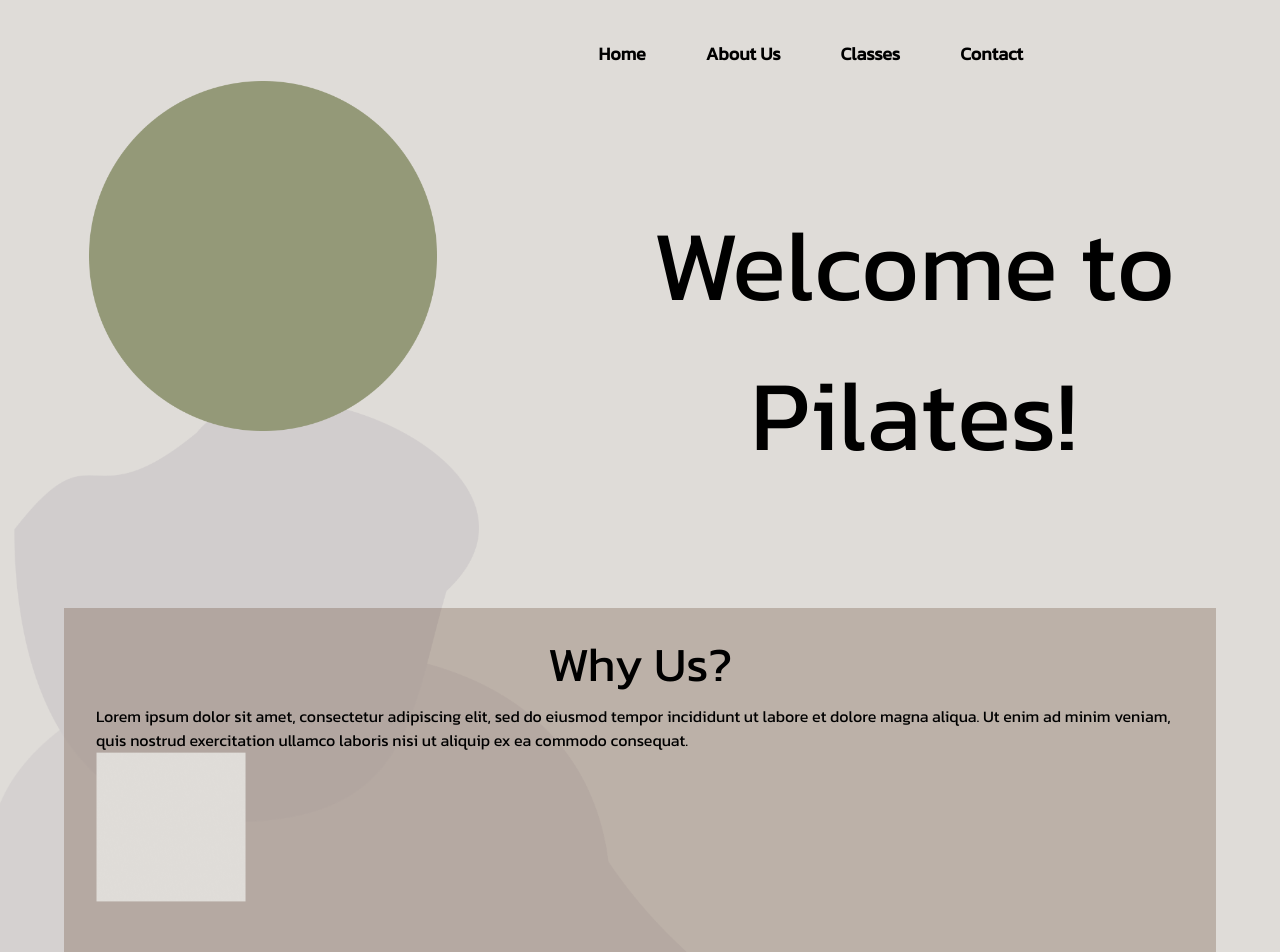
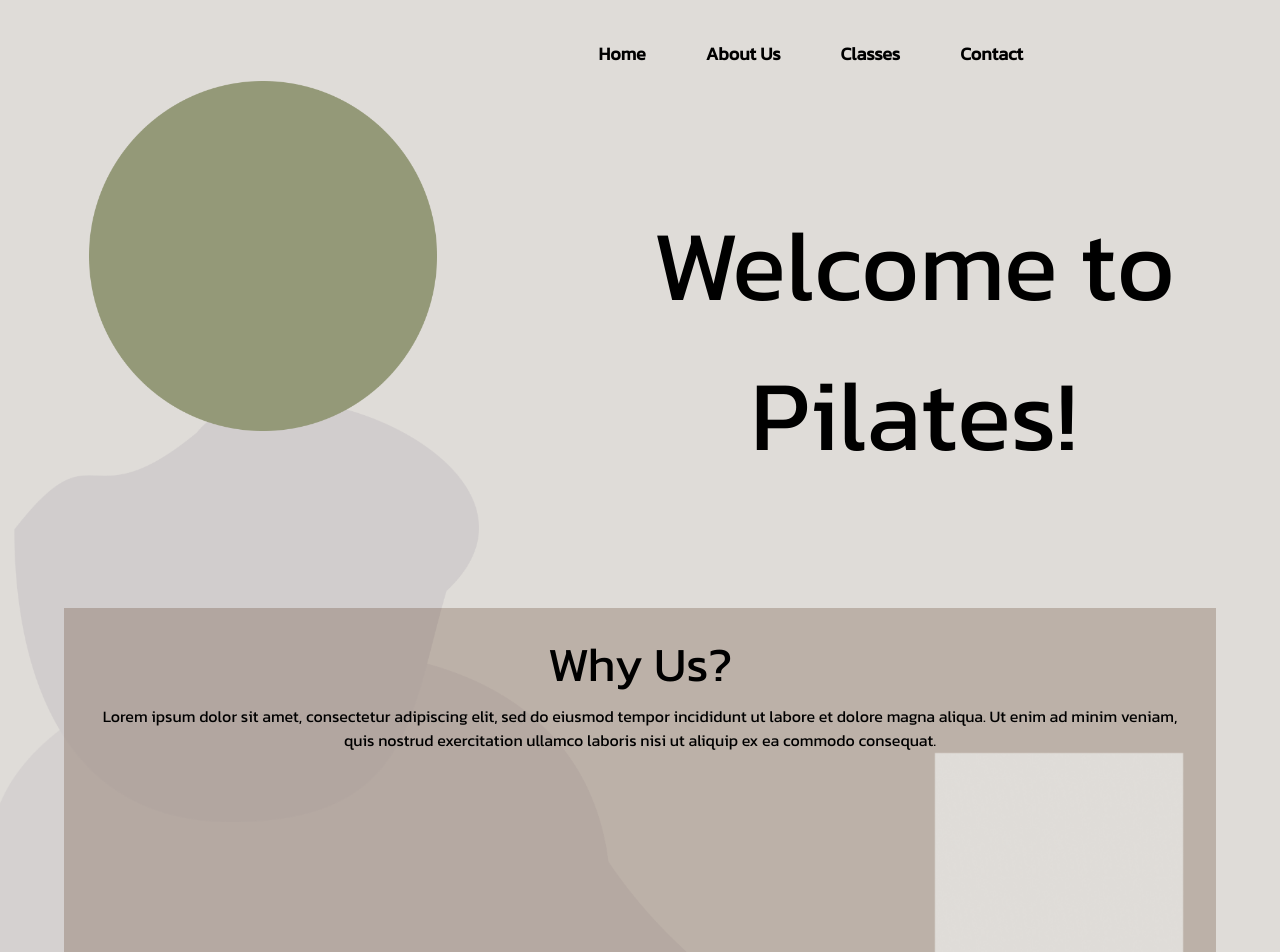
Before and after one commit to Carlie16604/Elevate, a React (Vite) app: page / in a window 1280 px wide. Shown: the top 952 px of the page. Built offline with nearby package versions, Linux system fonts and the light colour scheme.

Commit message:
fixed lined spacing

```diff
--- a/src/index.css
+++ b/src/index.css
@@ -50,7 +50,7 @@ ul li:before {
   content: "";
   position: absolute;
   inset: calc(100% - 3px) 0 0 0;
-  background: #949978; /* the color */
+  background: #949978;
   bottom: 0;
   scale: 0 1;
   transition: .3s, translate 0s .3s;
--- a/src/pages/Home.jsx
+++ b/src/pages/Home.jsx
@@ -29,11 +29,11 @@ const Home = () => {
                             <h3 className='relative mb-4 text-5xl flex items-center flex-col text-black gap-1 m-auto'>
                                 Why Us?
                             </h3>
-                                <p className='flex items-center justify-center'>
+                                <p className='flex text-center'>
                                     Lorem ipsum dolor sit amet, consectetur adipiscing elit, sed do eiusmod tempor incididunt ut labore et dolore magna aliqua. Ut enim ad minim veniam, quis nostrud exercitation ullamco laboris nisi ut aliquip ex ea commodo consequat.
                                 </p>
-                            <div className=''>
-                                <img className='w-[150px] h-[150px]' src={Photo} alt='Photo'/>
+                            <div className='flex justify-end'>
+                                <img className='w-[250px] h-[250px]' src={Photo} alt='Photo'/>
                             </div>
                         </div>
                     </div>
```
